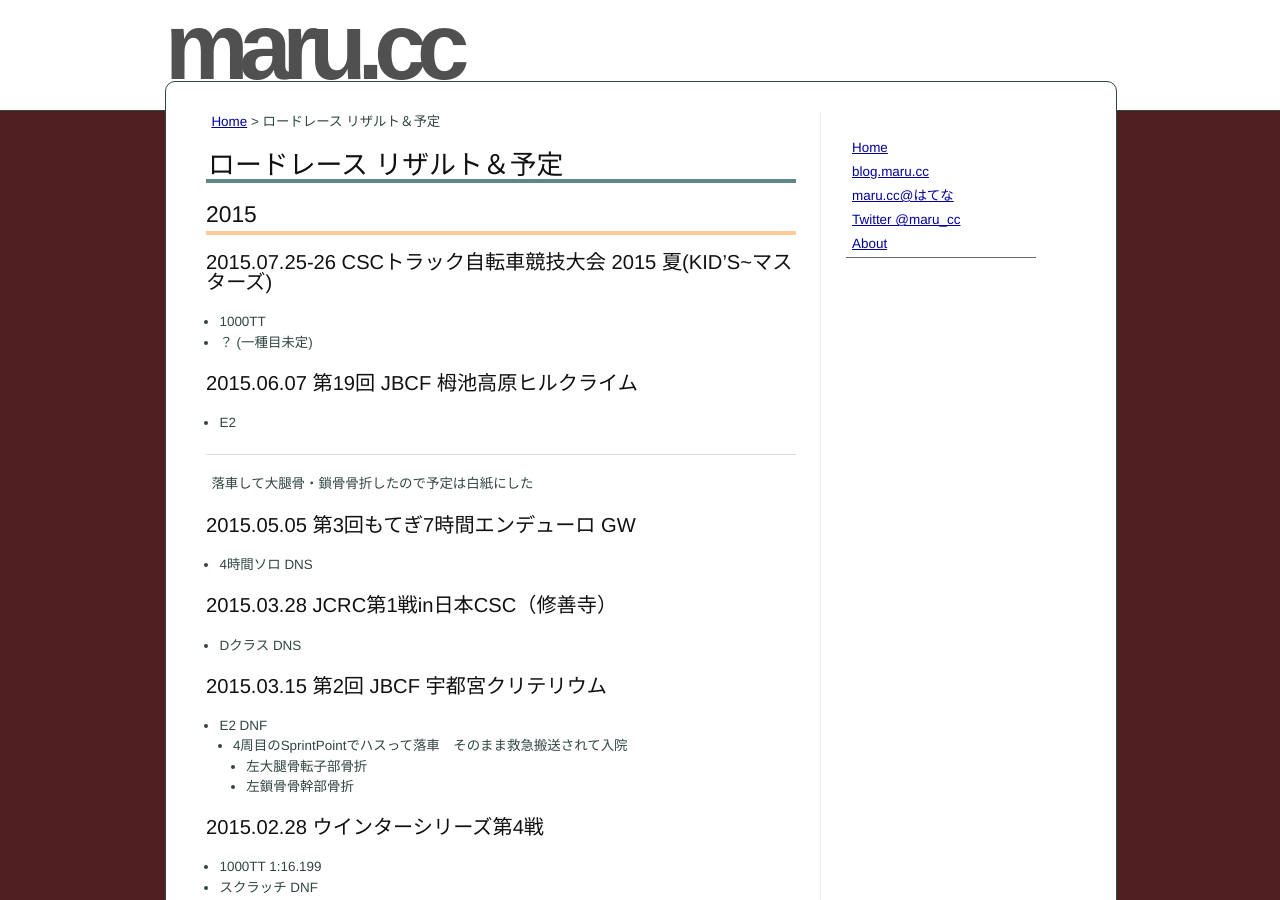
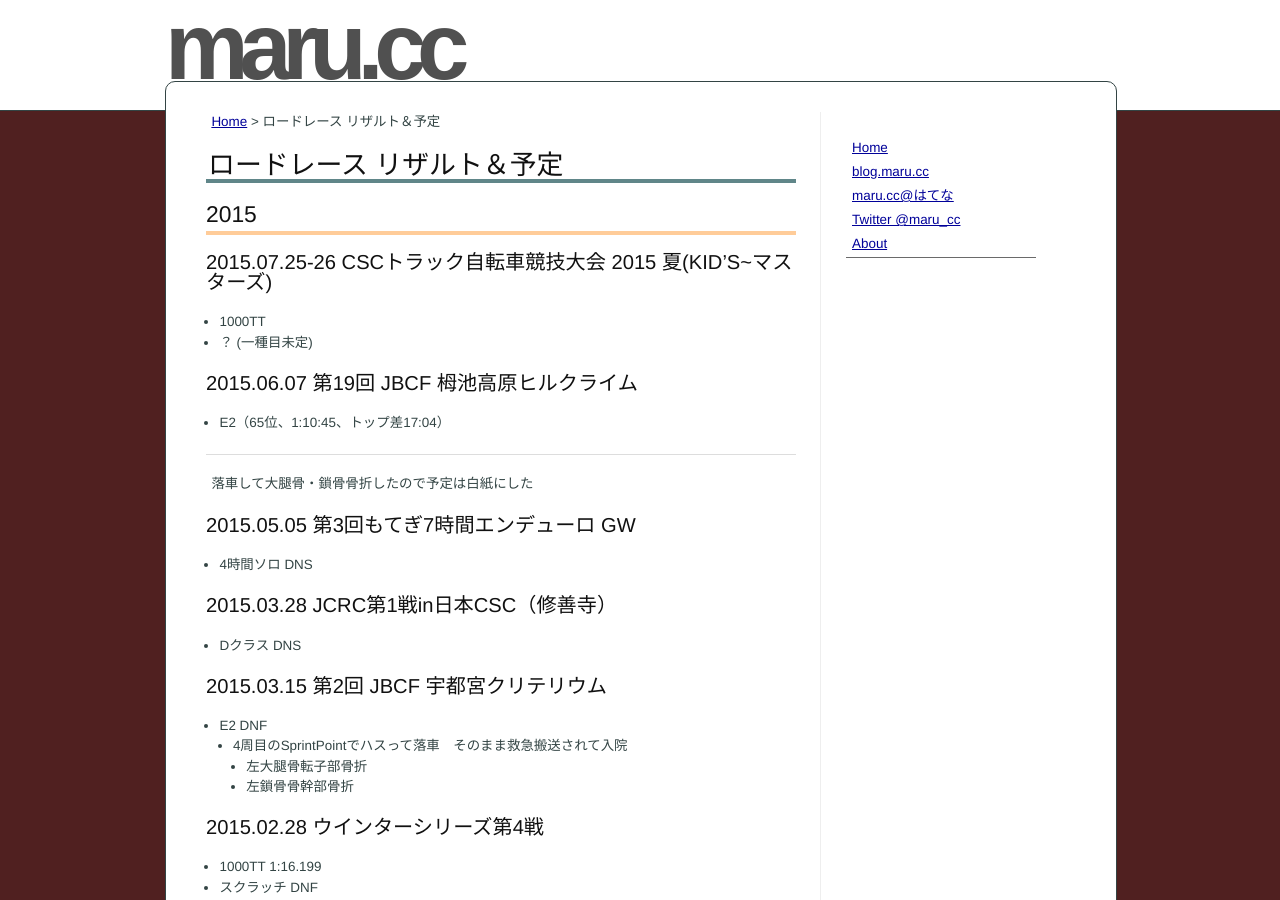
Before and after one commit to marucc/marucc.github.io, a Jekyll site: the page built from sports/results_bike.md, in a window 1280 px wide and 900 px high. Built offline with Jekyll 4.4.1, drawn with Linux system fonts in a browser that asks for light colours.

Commit message:
Published with https://stackedit.io/

```diff
--- a/sports/results_bike.md
+++ b/sports/results_bike.md
@@ -16,7 +16,7 @@ markdown: kramdown
 * ？ (一種目未定)
 
 ### 2015.06.07 第19回 JBCF 栂池高原ヒルクライム
-* E2
+* E2（65位、1:10:45、トップ差17:04）
 
 ----
 落車して大腿骨・鎖骨骨折したので予定は白紙にした
```
